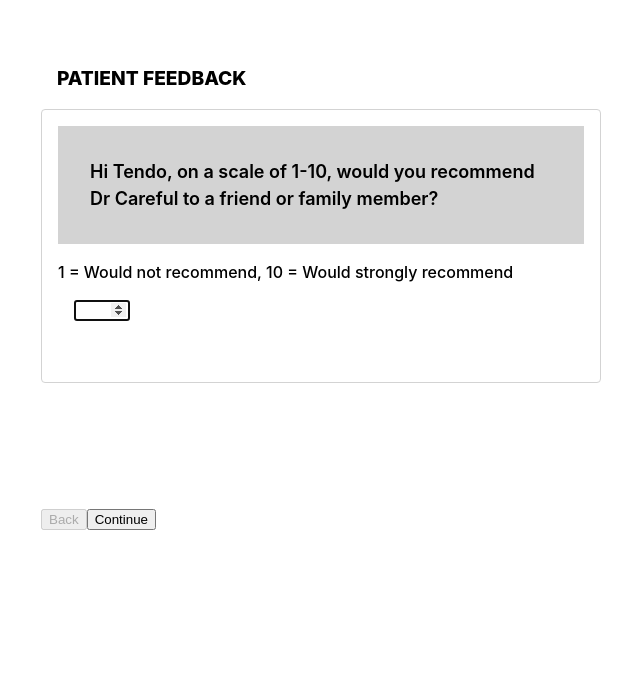
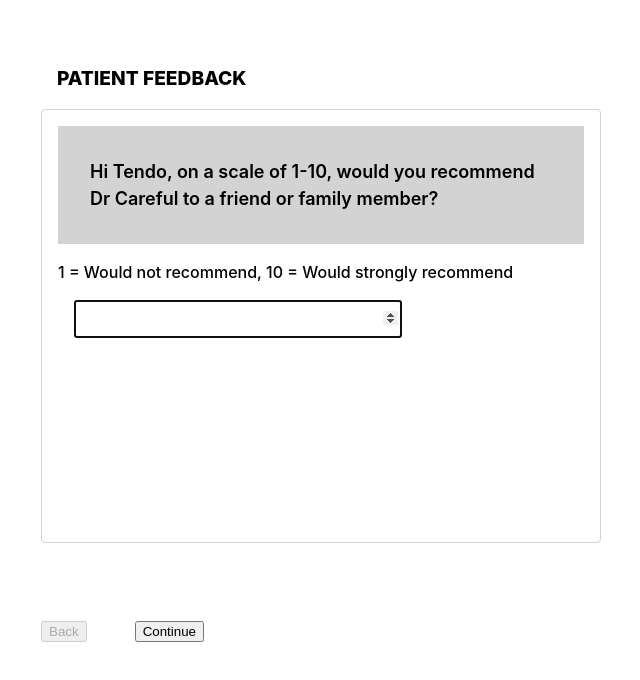
Before and after one commit to fauteuil/patient-feedback, a React (Vite) app: page / in a window 1280 px wide. Shown: the top 680 px of the page, without its empty margins (147-787 px from the left). Built offline with nearby package versions, Linux system fonts and the light colour scheme.

Commit message:
feat: update styling

```diff
--- a/src/App.styled.tsx
+++ b/src/App.styled.tsx
@@ -2,29 +2,23 @@ import { styled } from 'styled-components';
 
 export const AppContainer = styled.div`
   /* base styles */
+  -moz-osx-font-smoothing: grayscale;
+  -webkit-font-smoothing: antialiased;
+  -webkit-text-size-adjust: 100%;
+  display: flex;
   font-family: Inter, system-ui, Avenir, Helvetica, Arial, sans-serif;
   font-size: 16px; // basis for rem calculation
+  font-synthesis: none;
+  font-weight: 400;
+  justify-content: center;
+  left: 50%;
   line-height: 1.5;
-  font-weight: 400;
-
-  /* display: flex; */
-  justify-content: center;
-
-  font-synthesis: none;
+  max-width: 62.5rem; // 1000px / 16px = 62.5rem
+  position: absolute;
   text-rendering: optimizeLegibility;
-  -webkit-font-smoothing: antialiased;
-  -moz-osx-font-smoothing: grayscale;
-  -webkit-text-size-adjust: 100%;
-
-  position: absolute;
   top: 0;
-  left: 50%;
   transform: translate(-50%, 0);
   width: 100%;
-  /* padding: 3rem; */
-
-  max-width: 62.5rem; // 1000px / 16px = 62.5rem
-  display: flex;
 
   @media screen and (max-width: 48rem) {
     flex-direction: column-reverse;
@@ -35,14 +29,13 @@ export const AppContent = styled.div`
   display: flex;
   flex-direction: column;
   justify-content: center;
+  padding: 3rem;
   width: 100%;
-  padding: 3rem;
 `;
 
 export const TitleContainer = styled.div`
-  padding: 1rem;
-
-  width: 100%;
   font-size: larger;
   font-weight: 800;
+  padding: 1rem;
+  width: 100%;
 `;
--- a/src/components/feedback-form/FeedbackForm.styled.tsx
+++ b/src/components/feedback-form/FeedbackForm.styled.tsx
@@ -1,5 +1,5 @@
 import styled from 'styled-components';
-import { Offset, Selected } from '../../types';
+import { Selected } from '../../types';
 
 export const FormWrapper = styled.form`
   display: flex;
@@ -8,87 +8,53 @@ export const FormWrapper = styled.form`
   height: 30rem;
   width: 35rem;
   top: 0;
-
-
-  /* overflow: hidden; */
-  /* width: 35rem ; */
 `;
 
-export const FormViewWrapper = styled.div`
-  display: flex;
-  gap: 3rem;
-  flex-direction: row;
-  overflow: hidden;
-  width: 35rem;
-  position: relative;
-  /* left: 0; */
-  height: 20rem;
-`;
-
-export const FormFieldCarouselWrapper = styled.div<Offset>`
-  display: flex;
-  gap: 3rem;
-  flex-direction: row;
-  /* left: ${(props: { offset?: number }) => `${props?.offset || 0}rem`};
-  position: relative;
-  transition: left 0.5s; */
-  /* width: 35rem ; */
+export const ButtonGroupWrapper = styled.div`
+  position: absolute;
+  top: 32rem;
 `;
 
 export const FormButtonWrapper = styled.div`
   display: flex;
   flex-direction: row;
-  top:25rem;
-  position: absolute;
+  justify-content: space-between;
+  gap: 3rem;
 `;
 
-/* export const FormFieldWrapper = styled.div` */
 export const FormFieldWrapper = styled.div<Selected>`
+  border-radius: 0.25rem;
   border: solid 0.0625rem lightgray;
-  border-radius: 0.25rem ;
-  /* display: flex ; */
-  /* align-items: left; */
-  /* left: ${(props: { selected?: boolean }) => `${props.selected ? true : false}`}; */
+  min-height: 25rem;
+  min-width: 30rem;
+  padding: 1rem;
+  position: absolute;
   top: ${(props: { selected?: boolean }) => `${props.selected ? 0 : 30}rem`};
-  position: absolute;
-  /* top: 0; */
-  min-width: 30rem;
-  /* transition: top 0.5s ease, visibility 0.5s ease; */
-  transition: top 0.5s ease; //, visibility 0.5s ease;
-  min-height: 15rem;
+  transition: top 0.5s ease; //, visibility 0.125s ;
   visibility: ${(props: { selected?: boolean }) => `${props.selected ? 'visible' : 'hidden'}`};
-  padding: 1rem ;
 
   @media screen and (max-width: 48rem) {
-    max-width: 25rem;
+    max-width: 27rem;
   }
-  `;
+`;
 
 export const FormFieldHeader = styled.div`
   background-color: lightgray;
   padding: 2rem;
-  /* font-size: large; */
 `;
 
 export const FormFieldDescription = styled.div`
   font-size: large;
   font-weight: 600;
-  /* padding: 0 0 1rem 0; */
 `;
 
 export const FormFieldInstructions = styled.div`
-  /* padding: 2rem; */
-  /* border: solid 0.0625rem black;
-border-radius: 0.125rem; */
   font-weight: 500;
 
   padding: 1rem 0 0 0;
 `;
 
 export const FormFieldError = styled.div`
-  /* padding: 2rem; */
-  /* border: solid 0.0625rem black;
-border-radius: 0.125rem; */
   color: red;
   padding: 1rem 0 0 0;
 `;
@@ -98,3 +64,18 @@ export const FormFieldControlWrapper = styled.div`
   font-size: medium;
   line-height: 1rem;
 `;
+
+export const SelectStyled = styled.select`
+  height: 2rem;
+  min-width: 10rem;
+`;
+
+export const InputStyled = styled.input`
+  height: 2rem;
+  min-width: 20rem;
+`;
+
+export const TextareaStyled = styled.textarea`
+  min-height: 4rem;
+  min-width: 24rem;
+`;
--- a/src/components/feedback-form/FeedbackForm.tsx
+++ b/src/components/feedback-form/FeedbackForm.tsx
@@ -4,19 +4,20 @@ import { useForm, SubmitHandler } from 'react-hook-form';
 import { PatientFeedbackFormData } from '.';
 import { DEFAULT_PATIENT_FEEDBACK_FORM_DATA, FEEDBACK_FORM_COPY } from './constants';
 import {
+  ButtonGroupWrapper,
   FormButtonWrapper,
   FormFieldControlWrapper,
   FormFieldDescription,
   FormFieldError,
   FormFieldHeader,
-  // FormFieldCarouselWrapper,
   FormFieldInstructions,
   FormFieldWrapper,
-  FormViewWrapper,
   FormWrapper,
+  InputStyled,
+  SelectStyled,
+  TextareaStyled,
 } from './FeedbackForm.styled';
 import { useFeedbackForm } from './useFeedbackForm';
-// import { Selected } from '../../types';
 
 /**
  * Wizard for form completion
@@ -76,7 +77,6 @@ export function FeedbackForm() {
     }
   }, [formStep, setFocus]);
 
-  // const formFields = useMemo(() => {
   const formFields = [
     <FormFieldWrapper key='recommendDoctor' selected={formStep === 0}>
       <FormFieldHeader>
@@ -88,7 +88,7 @@ export function FeedbackForm() {
         {FEEDBACK_FORM_COPY.recommendDoctor.instructions}
       </FormFieldInstructions>
       <FormFieldControlWrapper>
-        <input
+        <InputStyled
           type='number'
           max={10}
           min={1}
@@ -114,7 +114,7 @@ export function FeedbackForm() {
         {FEEDBACK_FORM_COPY.diagnosisExplanationSatisfaction.instructions(doctorLastName)}
       </FormFieldInstructions>
       <FormFieldControlWrapper>
-        <select
+        <SelectStyled
           {...register('diagnosisExplanationSatisfaction', {
             required: `${FEEDBACK_FORM_COPY.diagnosisExplanationSatisfaction.title} is a required field`,
           })}
@@ -124,7 +124,7 @@ export function FeedbackForm() {
           </option>
           <option value={'yes'}>Yes</option>
           <option value={'no'}>No</option>
-        </select>
+        </SelectStyled>
         {errors.diagnosisExplanationSatisfaction ? (
           <FormFieldError>{errors.diagnosisExplanationSatisfaction.message}</FormFieldError>
         ) : null}
@@ -133,7 +133,7 @@ export function FeedbackForm() {
         {FEEDBACK_FORM_COPY.diagnosisExplanationComment.instructions}
       </FormFieldInstructions>
       <FormFieldControlWrapper>
-        <textarea {...register('diagnosisExplanationComment')} />
+        <TextareaStyled {...register('diagnosisExplanationComment')} />
       </FormFieldControlWrapper>
     </FormFieldWrapper>,
     <FormFieldWrapper key='diagnosisResponse' selected={formStep === 2}>
@@ -146,7 +146,7 @@ export function FeedbackForm() {
         </FormFieldInstructions>
       </FormFieldHeader>
       <FormFieldControlWrapper>
-        <textarea
+        <TextareaStyled
           {...register('diagnosisResponse', {
             required: `${FEEDBACK_FORM_COPY.diagnosisResponse.title} is a required field`,
           })}
@@ -157,17 +157,8 @@ export function FeedbackForm() {
       </FormFieldControlWrapper>
     </FormFieldWrapper>,
   ];
-  // }, [
-  //   diagnosisTitle,
-  //   doctorLastName,
-  //   errors.diagnosisExplanationSatisfaction,
-  //   errors.diagnosisResponse,
-  //   errors.recommendDoctor,
-  //   formStep,
-  //   patientFirstName,
-  //   register,
-  // ]);
 
+  // TODO: abstract to hook
   const handleFormStepNavigation = (nextFormStepId: number) => async (
     event: MouseEvent<HTMLElement>,
   ) => {
@@ -204,6 +195,27 @@ export function FeedbackForm() {
     setFormStep(newIndex);
   };
 
+  // TODO: abstract to separate functional component
+  function ButtonGroup() {
+    return (
+      <ButtonGroupWrapper>
+
+        <FormButtonWrapper>
+          <button disabled={formStep === 0} onClick={handleFormStepNavigation(formStep - 1)}>
+            Back
+          </button>
+          <button
+            disabled={formStep === formFields.length - 1}
+            onClick={handleFormStepNavigation(formStep + 1)}
+          >
+            Continue
+          </button>
+          {formStep === formFields.length - 1 ? <InputStyled type='submit' /> : null}
+        </FormButtonWrapper>
+      </ButtonGroupWrapper>
+    );
+  }
+
   return (
     <>
       {/*
@@ -219,27 +231,8 @@ export function FeedbackForm() {
         </div>
       ) : (
         <FormWrapper onSubmit={handleSubmit(onSubmit)}>
-          {/* <FormViewWrapper> */}
-          {/* <FormFieldCarouselWrapper offset={(formStep + 1) * -3}> */}
-          {/*
-            {formFields.map((FieldComponent, index) => {
-              return formStep === index ? <>{FieldComponent}</> : <>{FieldComponent}</>;
-            })} */}
           {formFields}
-          {/* </FormFieldCarouselWrapper> */}
-          {/* </FormViewWrapper> */}
-          <FormButtonWrapper>
-            <button disabled={formStep === 0} onClick={handleFormStepNavigation(formStep - 1)}>
-              Back
-            </button>
-            <button
-              disabled={formStep === formFields.length - 1}
-              onClick={handleFormStepNavigation(formStep + 1)}
-            >
-              Continue
-            </button>
-            {formStep === formFields.length - 1 ? <input type='submit' /> : null}
-          </FormButtonWrapper>
+          <ButtonGroup />
         </FormWrapper>
       )}
     </>
```
